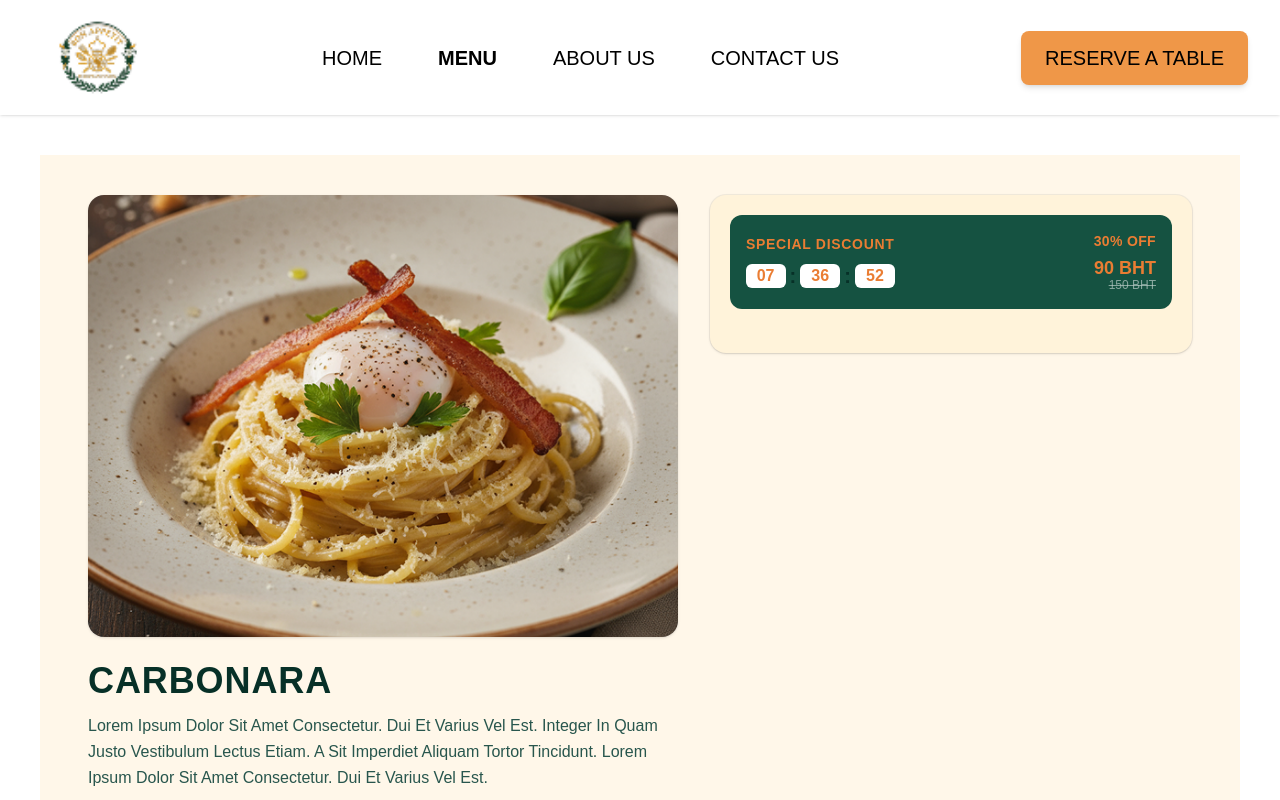
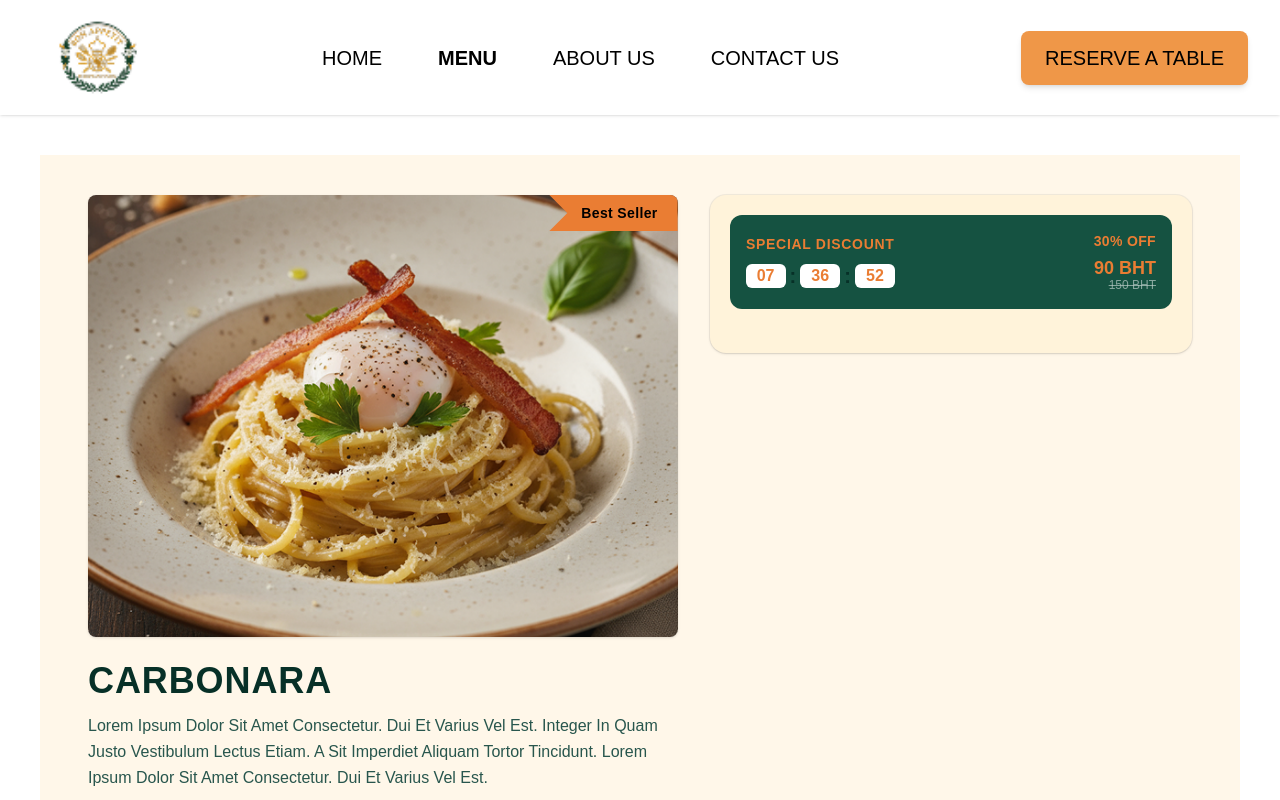
Before and after one commit to OrionLynn19/restaurant-bon-appetit, a Next.js app: page /menu in a window 1280 px wide. Shown: the top 800 px of the page. Built offline with nearby package versions, Linux system fonts and the light colour scheme.

Commit message:
feat: add Best Seller ribbon fixed to image corner

```diff
--- a/src/components/MenuDetail.tsx
+++ b/src/components/MenuDetail.tsx
@@ -31,13 +31,26 @@ export default function MenuDetail() {
       <div className="mx-auto max-w-6xl px-6 py-10">
         <div className="grid grid-cols-1 gap-8 md:grid-cols-[1.1fr_0.9fr]">
           <div>
-            <div className="relative rounded-2xl bg-white shadow-sm aspect-[4/3] w-full overflow-hidden">
+            <div className="relative aspect-[4/3] w-full overflow-hidden rounded-lg bg-white shadow-sm">
               <Image
                 fill
                 src="/images/Carbonara.png"
                 alt="Carbonara"
-                className="object-cover"
+                className="object-cover z-0"
               />
+
+              <div className="absolute right-0 top-[-5px] z-10">
+                <span
+                  className="
+                    inline-block bg-[#EA7D33] text-black text-sm font-semibold tracking-wide
+                    py-2 pr-5 pl-8
+                    [--notch:18px]
+                    [clip-path:polygon(0_0,100%_0,100%_100%,0_100%,var(--notch)_50%)]
+                  "
+                >
+                  Best Seller
+                </span>
+              </div>
             </div>
 
             <div className="mt-6 space-y-3 text-left">
@@ -48,6 +61,7 @@ export default function MenuDetail() {
               </p>
             </div>
           </div>
+
 
           <div>
             <div className="rounded-2xl bg-[#FFF3DA] p-5 shadow-sm ring-1 ring-black/5">
```
